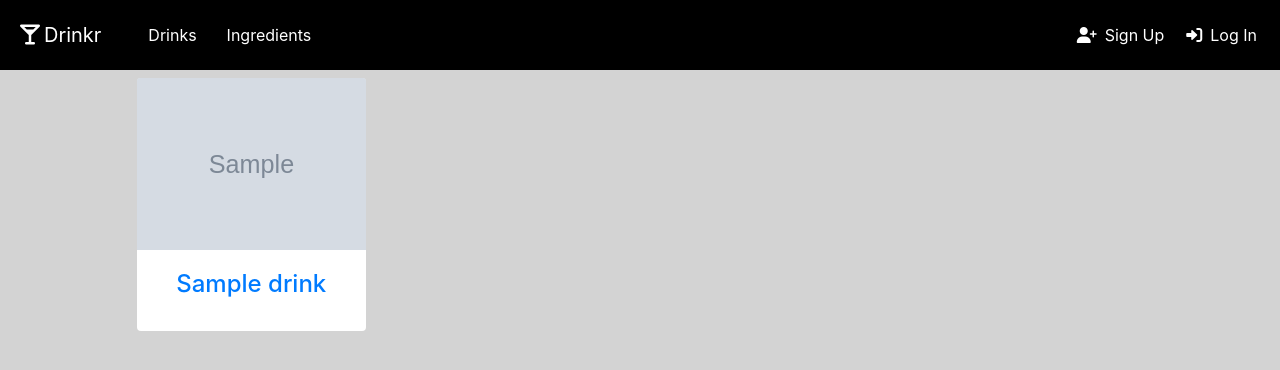
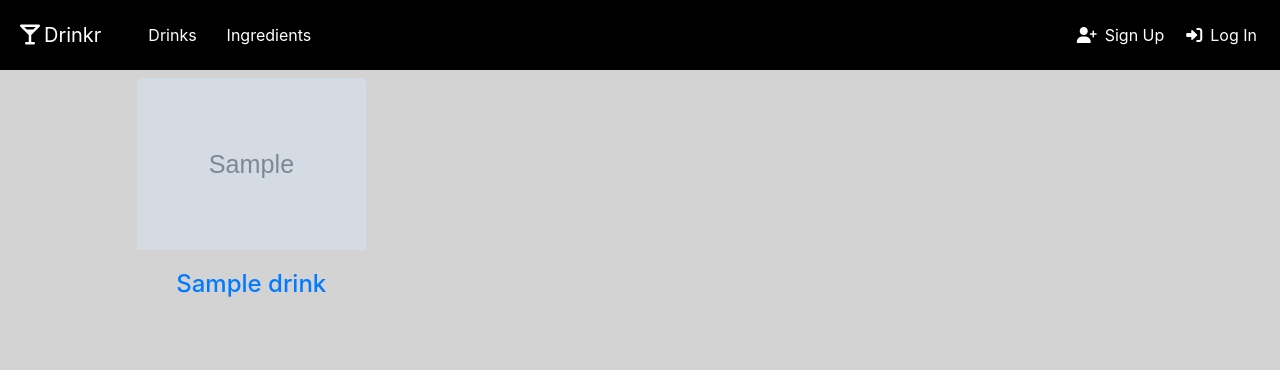
Before and after one commit to cookm353/Drinkr, a Flask app: page /drinks in a window 1280 px wide. Shown: the top 370 px of the page. Run offline with Flask 2, Linux system fonts and the light colour scheme; tables that the repository leaves empty hold one stand-in row (values such as "Sample post"); grey boxes marked "Sample" are stand-in pictures; some libraries are stand-ins or nearby versions.

Commit message:
removing white background from cards

```diff
--- a/static/css/styles.css
+++ b/static/css/styles.css
@@ -5,13 +5,7 @@ html {
     position: relative;
 }
 
-p {
-    font-size: 1.3em;
-}
-
-/* body { */
-
-body {
+body, .card {
     background-color: lightgray;
 }
 
@@ -65,9 +59,21 @@ nav, .dropdown-menu {
     color: blue;
 }
 
-/* Form Styles */
+/* Card Styles */
 
+.card {
+    max-width: 100%;
+    overflow: hidden;
+}
 
+.card-text {
+    overflow-wrap: break-word;
+    word-wrap: break-word;
+}
+
+.card a:hover {
+    text-decoration: none;
+}
 
 /* Detail Page Styles */
 
```
